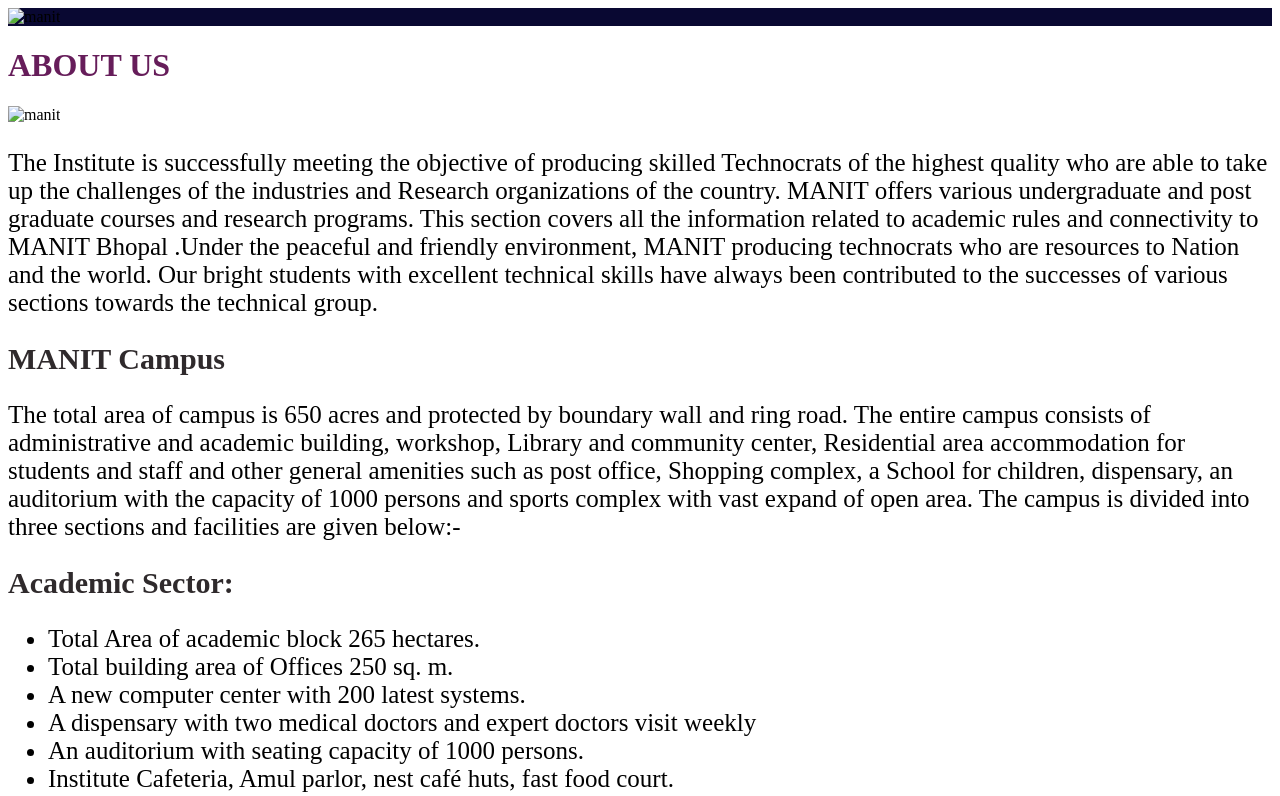
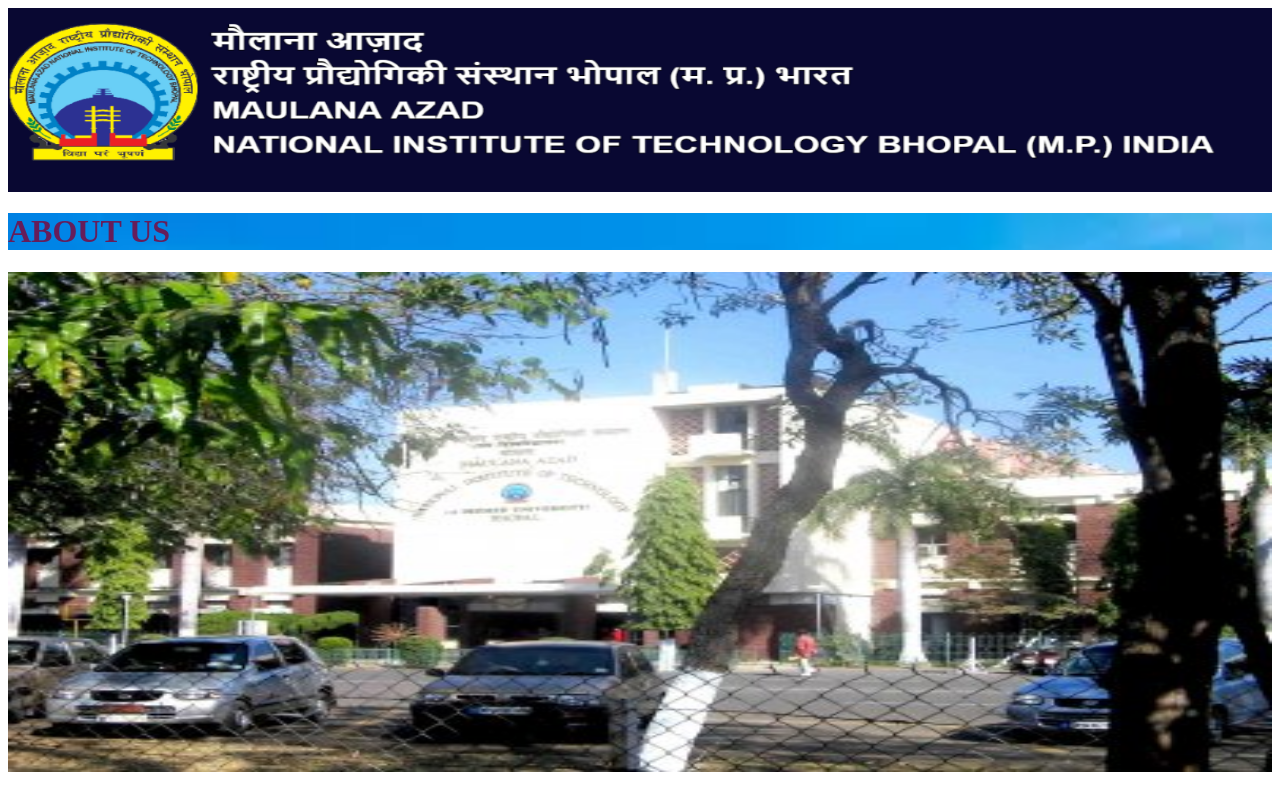
Before and after one commit to Mahasweta-Mondal/College-website, a plain HTML site: page home.html in a window 1280 px wide. Shown: the top 796 px of the page. Drawn offline with Linux system fonts and the light colour scheme.

Commit message:
Update home.html

```diff
--- a/home.html
+++ b/home.html
@@ -5,13 +5,13 @@
     </head>
     <body>
         <div style="background-color:rgb(9, 8, 50)">
-        <img src="images/Maulana-Azad-National-Institute-of-Technology-Logo.png" alt="manit" height="180px" width="100%">
+        <img src="Maulana-Azad-National-Institute-of-Technology-Logo.png" alt="manit" height="180px" width="100%">
         </div>
-        <div style="background-image:url(images/sky.jfif); background-size:cover;color:rgb(102, 29, 90)">
+        <div style="background-image:url(sky.jfif); background-size:cover;color:rgb(102, 29, 90)">
             <h1>ABOUT US</h1>
         </div>
         <div>
-            <img src="images/about.jpg" alt="manit" width="100%" height="500px">
+            <img src="about.jpg" alt="manit" width="100%" height="500px">
         <p style="font-size:25px; ">
         The Institute is successfully meeting the objective of producing skilled Technocrats of the highest quality who are able to take up the challenges of the industries and Research organizations of the country. MANIT offers various undergraduate and post graduate courses and research programs. This section covers all the information related to academic rules and connectivity to MANIT Bhopal .Under the peaceful and friendly environment, MANIT producing technocrats who are resources to Nation and the world. Our bright students with excellent technical skills have always been contributed to the successes of various sections towards the technical group.
     </p></div>
```
